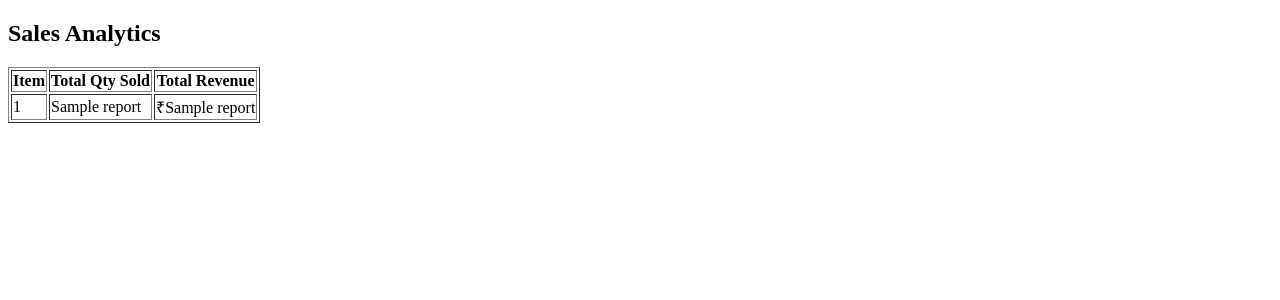
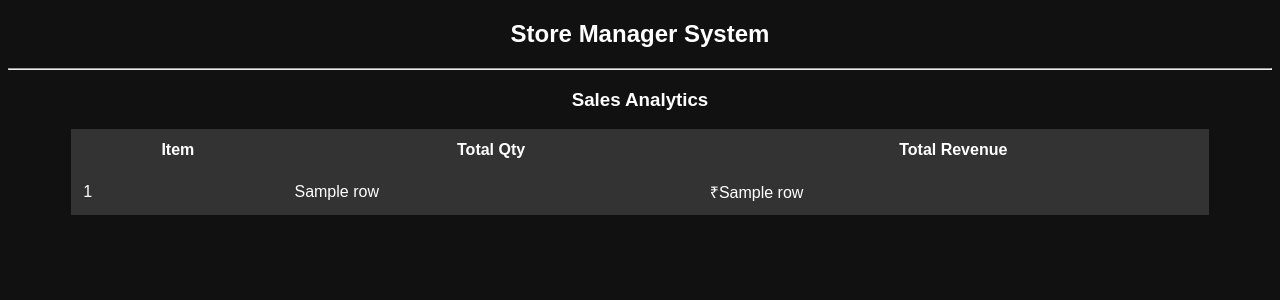
Before and after one commit to manojar346-hue/Clothes-, a Flask app: template templates/analytics.html in a window 1280 px wide. Shown: the top 300 px of the page. Run offline with Flask 3, Linux system fonts and the light colour scheme; the template is opened without the code that fills it: most values are stand-ins (such as "Sample title", 1, 10 or a date in 2020).

Commit message:
Update analytics.html

```diff
--- a/templates/analytics.html
+++ b/templates/analytics.html
@@ -1,22 +1,20 @@
-<!DOCTYPE html>
-<html>
-<head><title>Analytics</title></head>
-<body>
-<h2>Sales Analytics</h2>
+{% extends "base.html" %}
+{% block content %}
+<h3 style="text-align:center;">Sales Analytics</h3>
 
-<table border="1">
-<tr>
-    <th>Item</th><th>Total Qty Sold</th><th>Total Revenue</th>
-</tr>
+<table>
+    <tr>
+        <th>Item</th>
+        <th>Total Qty</th>
+        <th>Total Revenue</th>
+    </tr>
 
-{% for r in report %}
-<tr>
-    <td>{{ r[0] }}</td>
-    <td>{{ r[1] }}</td>
-    <td>₹{{ r[2] }}</td>
-</tr>
-{% endfor %}
+    {% for row in summary %}
+    <tr>
+        <td>{{ row[0] }}</td>
+        <td>{{ row[1] }}</td>
+        <td>₹{{ row[2] }}</td>
+    </tr>
+    {% endfor %}
 </table>
-
-</body>
-</html>
+{% endblock %}
```
